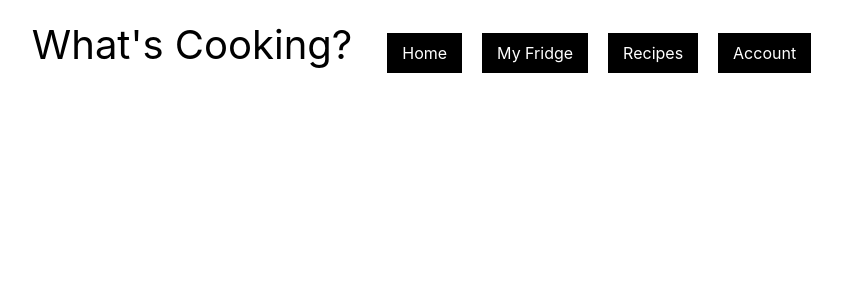
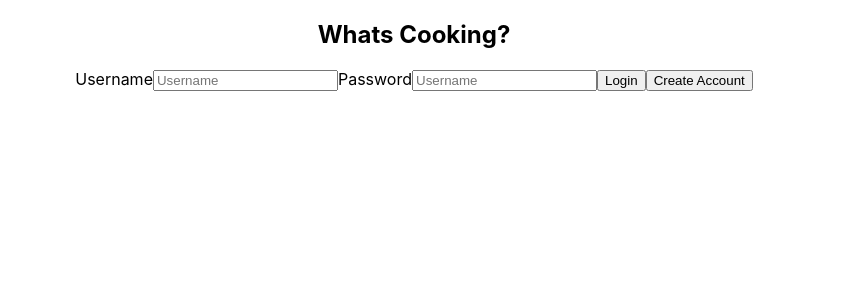
Before and after one commit to darp-cs/whats-cooking-frontend, a React (Create React App) app: page / in a window 1280 px wide. Shown: the top 300 px of the page, without its empty margins (226-1068 px from the left). Built offline with nearby package versions, Linux system fonts and the light colour scheme.

Commit message:
Working on login

```diff
--- a/src/App.js
+++ b/src/App.js
@@ -1,11 +1,15 @@
 import logo from './logo.svg';
 import './App.css';
+
+
+// Everything below will be deleted
 import Nav from './components/navbar/navbar';
+import Login from './components/login/login'
 
 function App() {
   return (
     <div className="App">
-      <Nav/>
+      <Login/>
     </div>
   );
 }
--- /dev/null
+++ b/src/components/login/login.js
@@ -0,0 +1,32 @@
+import React from 'react';
+import classes from './styles.module.scss'
+
+
+const login = () => (
+
+        <div>
+            <div className= {classes.loginContainer}>
+
+                <form >
+                    <h2>Whats Cooking?</h2>
+
+
+                    <label for='username'>Username
+                        <input type='text' id ='username' name = 'username' placeholder= 'Username'/>
+                    </label>
+
+                    <label for='password'>Password
+                        <input type='password' id ='username' name = 'username' placeholder= 'Username'/>
+                    </label>
+
+                    <button type = "submit">Login</button>
+                    <button type = "submit">Create Account</button>
+
+
+                </form>
+            </div>
+        </div>
+)
+
+
+export default login;
```
Also changed, not shown: src/components/login/styles.module.scss (added).
